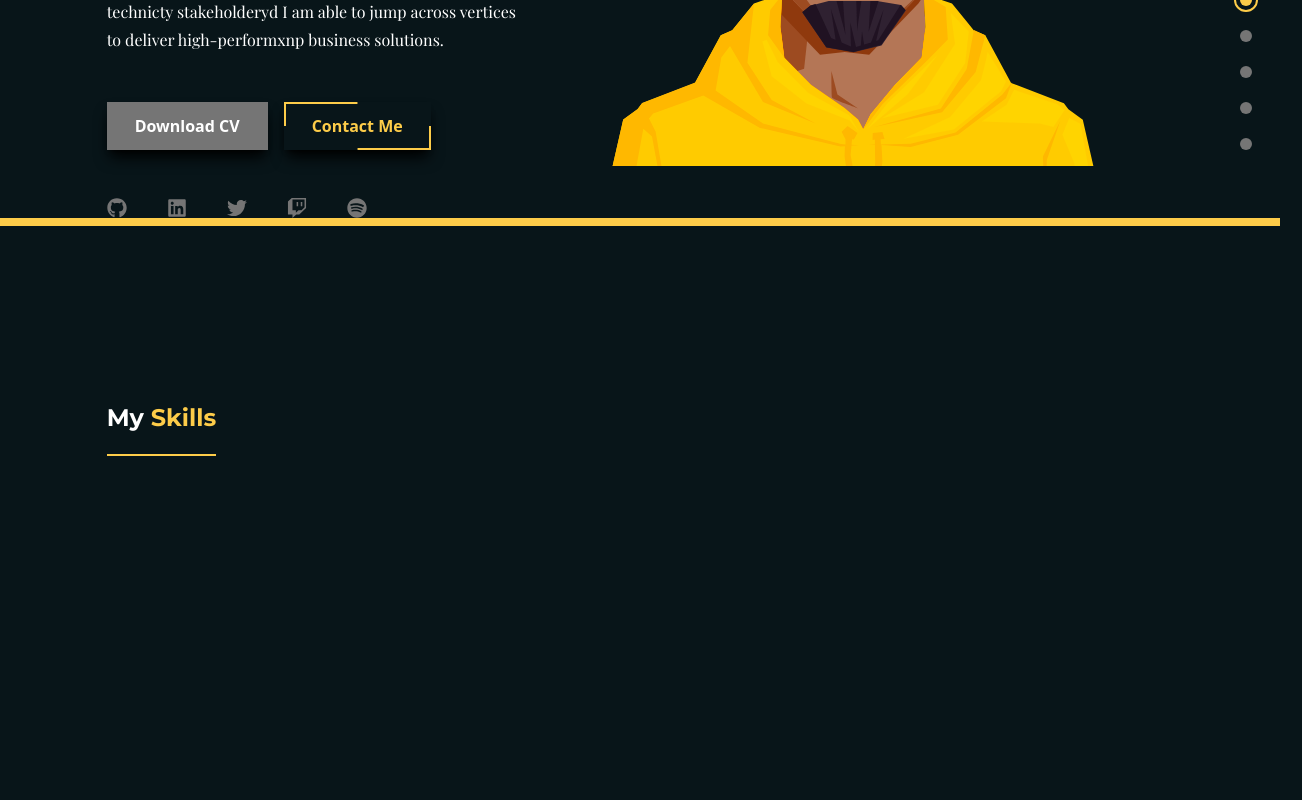
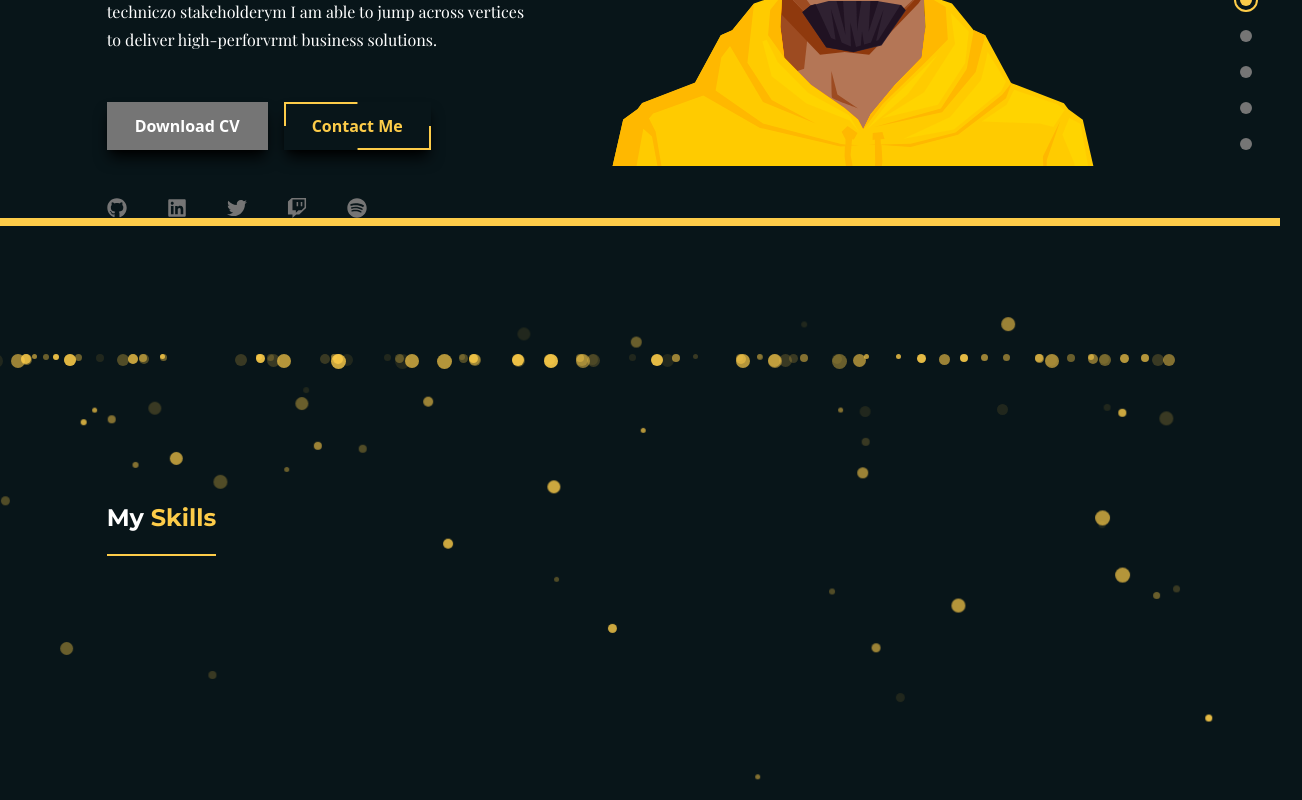
Before and after one commit to ElijahMwambazi/portfolio-site, a React (Vite) app: page / in a window 1280 px wide. Shown: the part 486-1286 px from the top of the page, 1302 px wide, since content can reach past the window. Before the commit the page ends 1038 px from the top, so only its background shows below. Built offline with nearby package versions, Linux system fonts and the light colour scheme.

Commit message:
Fixed partidles component

```diff
--- a/src/scenes/particles.scene.tsx
+++ b/src/scenes/particles.scene.tsx
@@ -1,20 +1,12 @@
-import { useEffect, useRef } from "react";
-import ReactDOM from "react-dom";
-
 const randomNumber = (limit: number) => {
   return Math.floor(Math.random() * limit);
 };
 
 const Particles = () => {
-  const bgRef = useRef<HTMLDivElement | null>(
-    null
-  );
-
-  useEffect(() => {
-    const bg = bgRef.current;
-
-    if (bg) {
-      for (let i = 0; i < 300; i++) {
+  return (
+    <div className="bg-gray-100 bg-opacity-60 z-10 h-5 w-full mt-20">
+      {[...Array(200)].map((_, index) => {
+        const particleClasses: string[] = [];
         const particleOpacity =
           randomNumber(10) * 0.1;
         const heightWidth = randomNumber(11) + 5;
@@ -27,21 +19,15 @@ const Particles = () => {
           Math.random() +
           0.2;
 
-        const particleClasses = ["particle"];
-
-        if (i % 4 === 0) {
+        if (index % 4 === 0) {
           particleClasses.push(
             "particleAnimation1"
           );
-        }
-
-        if (i % 4 === 1) {
+        } else if (index % 4 === 1) {
           particleClasses.push(
             "particleAnimation2"
           );
-        }
-
-        if (i % 4 === 2) {
+        } else if (index % 4 === 2) {
           particleClasses.push(
             "particleAnimation3"
           );
@@ -51,36 +37,24 @@ const Particles = () => {
           );
         }
 
-        const particle = (
-          <span
-            key={i}
-            className={particleClasses.join(" ")}
+        return (
+          <div
+            key={index}
+            className={`${particleClasses.join(
+              " "
+            )} absolute bg-yellow rounded-full pointer-events-none z-20`}
             style={{
-              backgroundColor: "#FDCC49",
               width: `${heightWidth}px`,
               height: `${heightWidth}px`,
               left: `${startLocation}%`,
+              opacity: `${particleOpacity}`,
               animationDelay: `${timeDelay}s`,
               animationDuration: `${animDuration}s`,
-              opacity: `${particleOpacity}`,
-              pointerEvents: "none",
-              position: "absolute",
             }}
           />
         );
-
-        ReactDOM.createPortal(particle, bg);
-      }
-    }
-  }, []);
-
-  return (
-    <>
-      <div
-        className="absolute bg-gray-100 bg-opacity-60 top-0 left-0 z-50 h-full w-full pointer-events-none"
-        ref={bgRef}
-      ></div>
-    </>
+      })}
+    </div>
   );
 };
 
```
